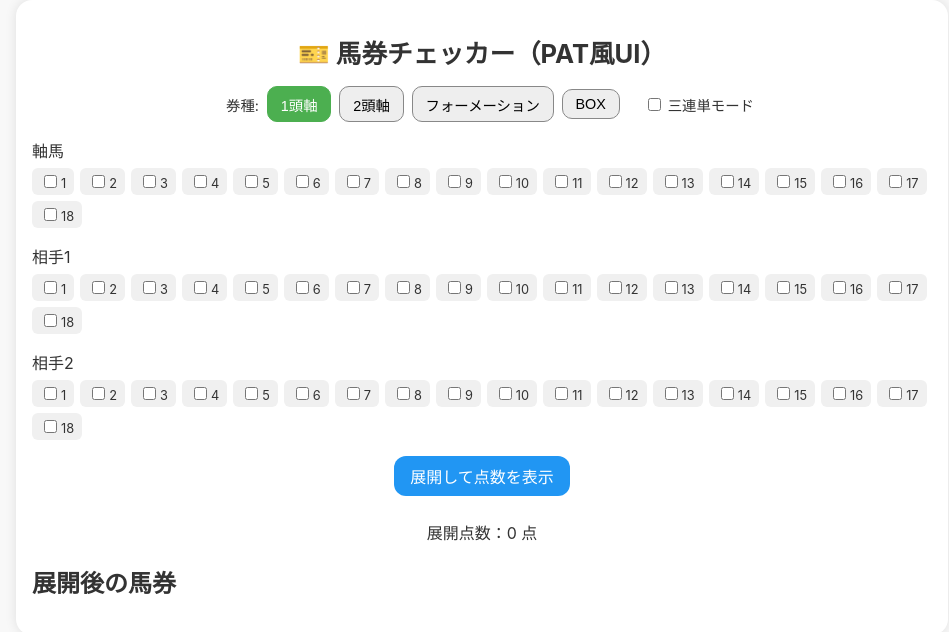
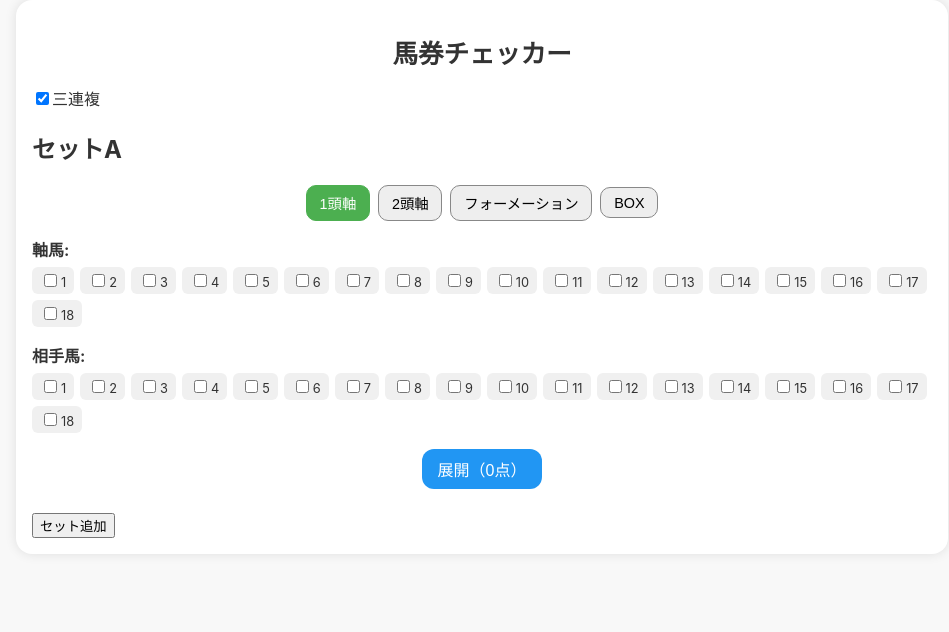
Before and after one commit to kyra082146/ticket-checker, a React (Create React App) app: page / in a window 1280 px wide. Shown: the top 632 px of the page, without its empty margins (158-1107 px from the left). Built offline with nearby package versions, Linux system fonts and the light colour scheme.

Commit message:
PAT風UI + セット別重複チェック再対応

```diff
--- a/src/App.js
+++ b/src/App.js
@@ -1,165 +1,277 @@
 import React, { useState } from "react";
 import "./App.css";
 
-function generateTickets(mode, selections, isTrifecta) {
-  const { first, second, third } = selections;
-  let results = [];
+const horseNumbers = Array.from({ length: 18 }, (_, i) => i + 1);
+const MAX_SETS = 5;
 
-  const uniqSorted = arr => [...new Set(arr)].sort((a, b) => a - b);
+function App() {
+  const [isTrio, setIsTrio] = useState(true);
+  const [sets, setSets] = useState([
+    { mode: "1頭軸", main1: [], main2: [], partner: [], expanded: [], count: 0 },
+  ]);
 
-  if (mode === "box") {
-    const source = first;
-    for (let i = 0; i < source.length; i++) {
-      for (let j = i + 1; j < source.length; j++) {
-        for (let k = j + 1; k < source.length; k++) {
-          const trio = [source[i], source[j], source[k]];
-          if (isTrifecta) {
-            results.push(...permute(trio).map(p => p.join("-")));
-          } else {
-            results.push(trio.join("-"));
+  const toggleNumber = (num, list, setList) => {
+    setList((prev) =>
+      prev.includes(num) ? prev.filter((n) => n !== num) : [...prev, num]
+    );
+  };
+
+  const generateCombinations = (set) => {
+    let result = [];
+    const { mode, main1, main2, partner } = set;
+    if (mode === "1頭軸") {
+      main1.forEach((m) => {
+        for (let i = 0; i < partner.length; i++) {
+          for (let j = i + 1; j < partner.length; j++) {
+            if (partner[i] !== m && partner[j] !== m) {
+              const combo = isTrio
+                ? [m, partner[i], partner[j]].sort((a, b) => a - b)
+                : [m, partner[i], partner[j]];
+              result.push(combo.join("-"));
+            }
+          }
+        }
+      });
+    } else if (mode === "2頭軸") {
+      main1.forEach((m1) => {
+        main2.forEach((m2) => {
+          if (m1 !== m2) {
+            partner.forEach((p) => {
+              if (p !== m1 && p !== m2) {
+                const combo = isTrio
+                  ? [m1, m2, p].sort((a, b) => a - b)
+                  : [m1, m2, p];
+                result.push(combo.join("-"));
+              }
+            });
+          }
+        });
+      });
+    } else if (mode === "フォーメーション") {
+      main1.forEach((m1) => {
+        main2.forEach((m2) => {
+          partner.forEach((p) => {
+            if (m1 !== m2 && m1 !== p && m2 !== p) {
+              const combo = isTrio
+                ? [m1, m2, p].sort((a, b) => a - b)
+                : [m1, m2, p];
+              result.push(combo.join("-"));
+            }
+          });
+        });
+      });
+    } else if (mode === "BOX") {
+      for (let i = 0; i < partner.length; i++) {
+        for (let j = i + 1; j < partner.length; j++) {
+          for (let k = j + 1; k < partner.length; k++) {
+            const combo = isTrio
+              ? [partner[i], partner[j], partner[k]].sort((a, b) => a - b)
+              : [partner[i], partner[j], partner[k]];
+            result.push(combo.join("-"));
           }
         }
       }
     }
-  } else if (mode === "single") {
-    for (const s of second) {
-      for (const t of third) {
-        const trio = [first[0], s, t];
-        if (new Set(trio).size < 3) continue;
-        results.push(isTrifecta ? trio.join("-") : uniqSorted(trio).join("-"));
-      }
-    }
-  } else if (mode === "double") {
-    for (const t of third) {
-      const pair = first;
-      for (let i = 0; i < pair.length; i++) {
-        for (let j = 0; j < second.length; j++) {
-          const trio = [pair[i], second[j], t];
-          if (new Set(trio).size < 3) continue;
-          results.push(isTrifecta ? trio.join("-") : uniqSorted(trio).join("-"));
-        }
-      }
-    }
-  } else if (mode === "formation") {
-    for (const a of first) {
-      for (const b of second) {
-        for (const c of third) {
-          const trio = [a, b, c];
-          if (new Set(trio).size < 3) continue;
-          results.push(isTrifecta ? trio.join("-") : uniqSorted(trio).join("-"));
-        }
-      }
-    }
-  }
-  return [...new Set(results)];
-}
-
-function permute(arr) {
-  if (arr.length <= 1) return [arr];
-  const result = [];
-  for (let i = 0; i < arr.length; i++) {
-    const rest = [...arr.slice(0, i), ...arr.slice(i + 1)];
-    for (const p of permute(rest)) {
-      result.push([arr[i], ...p]);
-    }
-  }
     return result;
-}
-
-function App() {
-  const [mode, setMode] = useState("single");
-  const [isTrifecta, setIsTrifecta] = useState(false);
-  const [first, setFirst] = useState([]);
-  const [second, setSecond] = useState([]);
-  const [third, setThird] = useState([]);
-  const [results, setResults] = useState([]);
-
-  const handleCheck = () => {
-    const tickets = generateTickets(mode, { first, second, third }, isTrifecta);
-    setResults(tickets);
   };
 
-  const handleSelect = (num, setFunc, selected) => {
-    setFunc(
-      selected.includes(num)
-        ? selected.filter(n => n !== num)
-        : [...selected, num]
-    );
+  const updateSet = (index, updatedSet) => {
+    const newSets = [...sets];
+    const expanded = generateCombinations(updatedSet);
+    newSets[index] = {
+      ...updatedSet,
+      expanded,
+      count: expanded.length,
+    };
+    setSets(newSets);
   };
 
-  const renderSelector = (label, numbers, selected, setFunc) => (
+  const allBets = sets.flatMap((s) => s.expanded);
+  const duplicates = allBets.filter((item, idx, arr) => arr.indexOf(item) !== idx);
+
+  return (
+    <div className="app-container">
+      <h1>馬券チェッカー</h1>
+      <label>
+        <input
+          type="checkbox"
+          checked={isTrio}
+          onChange={(e) => setIsTrio(e.target.checked)}
+        />
+        三連複
+      </label>
+      {sets.map((set, idx) => (
+        <div key={idx} className="set-container">
+          <h2>セット{String.fromCharCode(65 + idx)}</h2>
+          <div className="mode-selector">
+            {["1頭軸", "2頭軸", "フォーメーション", "BOX"].map((m) => (
+              <button
+                key={m}
+                className={set.mode === m ? "active" : ""}
+                onClick={() =>
+                  updateSet(idx, { ...set, mode: m, main1: [], main2: [], partner: [] })
+                }
+              >
+                {m}
+              </button>
+            ))}
+          </div>
+
+          {(set.mode === "1頭軸" || set.mode === "2頭軸") && (
             <div className="selector">
-      <span>{label}</span>
+              <strong>軸馬{set.mode === "2頭軸" ? "1" : ""}:</strong>
               <div className="checkbox-group">
-        {numbers.map(num => (
+                {horseNumbers.map((num) => (
                   <label key={num}>
                     <input
                       type="checkbox"
-              checked={selected.includes(num)}
-              onChange={() => handleSelect(num, setFunc, selected)}
+                      checked={set.main1.includes(num)}
+                      onChange={() =>
+                        updateSet(idx, {
+                          ...set,
+                          main1: set.main1.includes(num)
+                            ? set.main1.filter((n) => n !== num)
+                            : [...set.main1, num],
+                        })
+                      }
                     />
                     {num}
                   </label>
                 ))}
               </div>
             </div>
-  );
+          )}
 
-  const getCount = () => results.length;
+          {set.mode === "2頭軸" && (
+            <div className="selector">
+              <strong>軸馬2:</strong>
+              <div className="checkbox-group">
+                {horseNumbers.map((num) => (
+                  <label key={num}>
+                    <input
+                      type="checkbox"
+                      checked={set.main2.includes(num)}
+                      onChange={() =>
+                        updateSet(idx, {
+                          ...set,
+                          main2: set.main2.includes(num)
+                            ? set.main2.filter((n) => n !== num)
+                            : [...set.main2, num],
+                        })
+                      }
+                    />
+                    {num}
+                  </label>
+                ))}
+              </div>
+            </div>
+          )}
 
-  return (
-    <div className="app-container">
-      <h1>🎫 馬券チェッカー（PAT風UI）</h1>
+          {(set.mode === "1頭軸" || set.mode === "2頭軸" || set.mode === "フォーメーション") && (
+            <div className="selector">
+              <strong>{set.mode === "フォーメーション" ? "相手馬2" : "相手馬"}:</strong>
+              <div className="checkbox-group">
+                {horseNumbers.map((num) => (
+                  <label key={num}>
+                    <input
+                      type="checkbox"
+                      checked={set.partner.includes(num)}
+                      onChange={() =>
+                        updateSet(idx, {
+                          ...set,
+                          partner: set.partner.includes(num)
+                            ? set.partner.filter((n) => n !== num)
+                            : [...set.partner, num],
+                        })
+                      }
+                    />
+                    {num}
+                  </label>
+                ))}
+              </div>
+            </div>
+          )}
 
-      <div className="mode-selector">
-        <label>券種:</label>
-        <button onClick={() => setMode("single")} className={mode === "single" ? "active" : ""}>1頭軸</button>
-        <button onClick={() => setMode("double")} className={mode === "double" ? "active" : ""}>2頭軸</button>
-        <button onClick={() => setMode("formation")} className={mode === "formation" ? "active" : ""}>フォーメーション</button>
-        <button onClick={() => setMode("box")} className={mode === "box" ? "active" : ""}>BOX</button>
-        <label>
-          <input type="checkbox" checked={isTrifecta} onChange={() => setIsTrifecta(!isTrifecta)} /> 三連単モード
+          {set.mode === "フォーメーション" && (
+            <div className="selector">
+              <strong>相手馬1:</strong>
+              <div className="checkbox-group">
+                {horseNumbers.map((num) => (
+                  <label key={num}>
+                    <input
+                      type="checkbox"
+                      checked={set.main2.includes(num)}
+                      onChange={() =>
+                        updateSet(idx, {
+                          ...set,
+                          main2: set.main2.includes(num)
+                            ? set.main2.filter((n) => n !== num)
+                            : [...set.main2, num],
+                        })
+                      }
+                    />
+                    {num}
                   </label>
+                ))}
               </div>
+            </div>
+          )}
 
-      {mode === "single" && (
-        <>
-          {renderSelector("軸馬", [...Array(18)].map((_, i) => i + 1), first, setFirst)}
-          {renderSelector("相手1", [...Array(18)].map((_, i) => i + 1), second, setSecond)}
-          {renderSelector("相手2", [...Array(18)].map((_, i) => i + 1), third, setThird)}
-        </>
-      )}
-      {mode === "double" && (
-        <>
-          {renderSelector("軸馬1,2", [...Array(18)].map((_, i) => i + 1), first, setFirst)}
-          {renderSelector("相手", [...Array(18)].map((_, i) => i + 1), second, setSecond)}
-          {renderSelector("ダミー", [...Array(18)].map((_, i) => i + 1), third, setThird)}
-        </>
-      )}
-      {mode === "formation" && (
-        <>
-          {renderSelector("1頭目", [...Array(18)].map((_, i) => i + 1), first, setFirst)}
-          {renderSelector("2頭目", [...Array(18)].map((_, i) => i + 1), second, setSecond)}
-          {renderSelector("3頭目", [...Array(18)].map((_, i) => i + 1), third, setThird)}
-        </>
-      )}
-      {mode === "box" && (
-        <>{renderSelector("選択馬", [...Array(18)].map((_, i) => i + 1), first, setFirst)}</>
+          {set.mode === "BOX" && (
+            <div className="selector">
+              <strong>ボックス馬:</strong>
+              <div className="checkbox-group">
+                {horseNumbers.map((num) => (
+                  <label key={num}>
+                    <input
+                      type="checkbox"
+                      checked={set.partner.includes(num)}
+                      onChange={() =>
+                        updateSet(idx, {
+                          ...set,
+                          partner: set.partner.includes(num)
+                            ? set.partner.filter((n) => n !== num)
+                            : [...set.partner, num],
+                        })
+                      }
+                    />
+                    {num}
+                  </label>
+                ))}
+              </div>
+            </div>
           )}
 
           <div className="action-bar">
-        <button onClick={handleCheck}>展開して点数を表示</button>
-        <p>展開点数：{getCount()} 点</p>
+            <button onClick={() => updateSet(idx, set)}>展開（{set.count}点）</button>
           </div>
 
-      <div>
-        <h2>展開後の馬券</h2>
           <ul>
-          {results.map((ticket, idx) => (
-            <li key={idx}>{ticket}</li>
+            {set.expanded.map((item, i) => (
+              <li key={i} style={{ color: duplicates.includes(item) ? "red" : "black" }}>
+                {item}
+              </li>
             ))}
           </ul>
         </div>
+      ))}
+
+      {sets.length < MAX_SETS && (
+        <button
+          onClick={() =>
+            setSets([
+              ...sets,
+              { mode: "1頭軸", main1: [], main2: [], partner: [], expanded: [], count: 0 },
+            ])
+          }
+        >
+          セット追加
+        </button>
+      )}
+
+      {sets.length > 1 && (
+        <button onClick={() => setSets(sets.slice(0, -1))}>セット削除</button>
+      )}
     </div>
   );
 }
```
Lines whose indentation alone changed are shown as unchanged.
